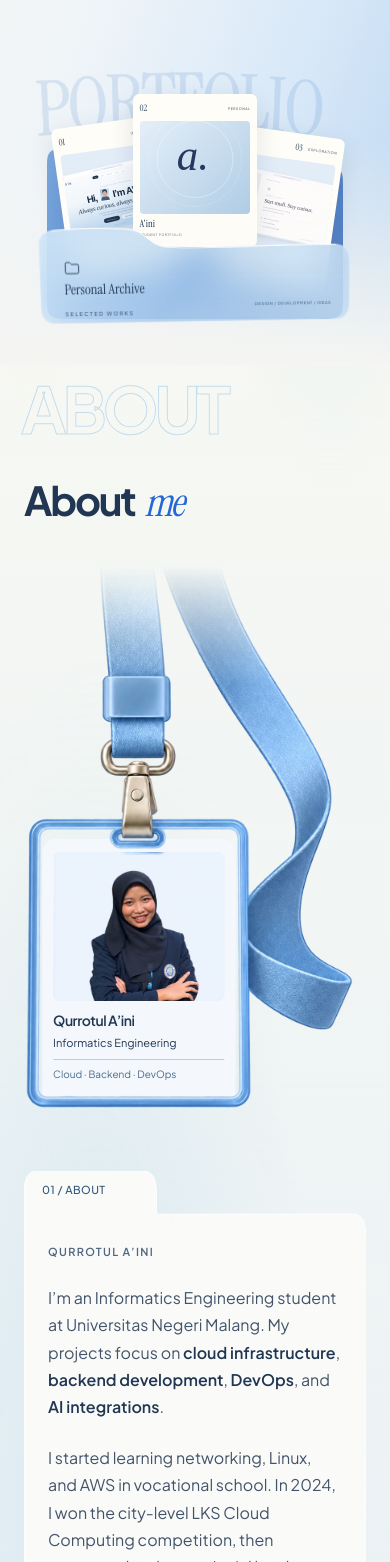
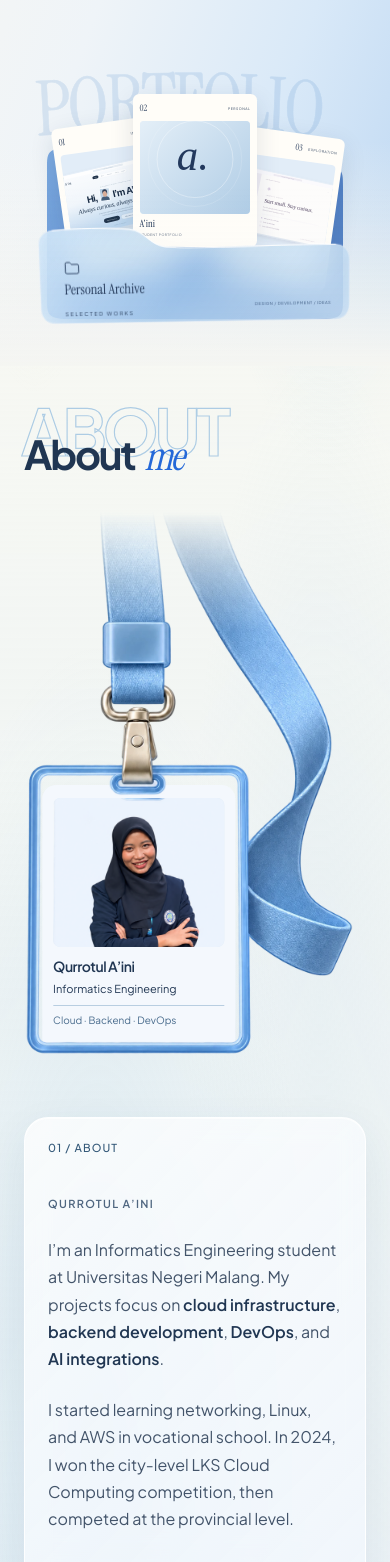
Before and after one commit to ayiinee/Portofolio, a Next.js app: page / in a window 390 px wide. Shown: the part 438-2000 px from the top of the page. Built offline with nearby package versions, Linux system fonts and the light colour scheme; no server answers.

Commit message:
refactor: update styles and animations for About section and improve hover effects

```diff
--- a/src/app/archive.css
+++ b/src/app/archive.css
@@ -237,8 +237,6 @@ html.lenis body {
 .archive-folder-label > span { font-size: 1.35cqw; letter-spacing: 0.28em; }
 .archive-folder-note { position: absolute; z-index: 6; right: 7%; bottom: 10%; font-size: 1.1cqw; letter-spacing: 0.11em; color: #304f78; pointer-events: none; }
 
-/* Retain the existing About sheet with a paper material instead of extra glass. */
-.profile-panel-glass { background: #fafbf9; backdrop-filter: none; }
 .project-card { transition: translate 0.25s var(--ease); }
 @media (hover: hover) and (pointer: fine) {
   .project-card:hover { translate: 0 -5px; }
--- a/src/app/intro-transition.css
+++ b/src/app/intro-transition.css
@@ -9,7 +9,7 @@
   background: transparent;
 }
 .about-desk {
-  background: transparent;
+  background: radial-gradient(ellipse 40% 55% at 82% 45%, #aecfe92e, transparent 85%);
   background-blend-mode: normal;
 }
 .about-desk::before {
--- a/src/app/redesign.css
+++ b/src/app/redesign.css
@@ -908,25 +908,28 @@
   grid-row: 1;
   position: relative;
   min-width: 0;
-  min-height: 126px;
-  padding-top: 80px;
+  min-height: 124px;
+  padding-top: 52px;
+  isolation: isolate;
 }
 .about-outline {
   position: absolute;
-  top: -22px;
+  z-index: 0;
+  top: -10px;
   left: -3px;
-  font-size: clamp(72px, 7vw, 96px);
+  font-size: clamp(90px, 7.3vw, 104px);
   line-height: 1;
   font-weight: 700;
   letter-spacing: -0.065em;
   color: transparent;
   -webkit-text-fill-color: transparent;
-  -webkit-text-stroke: 1px #c4dcec;
+  -webkit-text-stroke: 1.2px #adcce4;
   user-select: none;
   pointer-events: none;
 }
 .about-section-heading h2 {
   position: relative;
+  z-index: 1;
   margin: 0;
   color: #203652;
   font-size: clamp(56px, 4.45vw, 64px);
@@ -1028,41 +1031,40 @@
   grid-row: 2;
   min-width: 0;
   position: relative;
-  padding-top: 40px;
+  padding-top: 56px;
+  border-radius: 24px;
+  isolation: isolate;
 }
-.profile-panel-glass,
-.profile-panel-edge {
+.profile-panel-glass {
   position: absolute;
+  z-index: -1;
   inset: 0;
   width: 100%;
   height: 100%;
   pointer-events: none;
-}
-.profile-panel-glass {
-  background: linear-gradient(145deg, #ffffffc2, #ffffff9e);
-  backdrop-filter: blur(24px);
-  mask: url("/images/design/profile-panel-mask.svg") 0 0 / 100% 100% no-repeat;
-}
-.profile-panel-edge {
-  max-width: none;
-  filter: drop-shadow(0 16px 30px #31597d24);
+  border: 1px solid #ffffffd9;
+  border-radius: inherit;
+  background: linear-gradient(135deg, #ffffffc2, #f1f7ffad);
+  -webkit-backdrop-filter: blur(12px);
+  backdrop-filter: blur(12px);
+  box-shadow: 0 16px 44px #244b7514, inset 0 1px 0 #ffffff99;
 }
 .sheet-tab {
   position: absolute;
-  top: 0;
-  left: 24px;
+  top: 24px;
+  left: 40px;
   display: flex;
   align-items: center;
   gap: 10px;
-  height: 40px;
+  height: 16px;
   color: #335878;
   font-size: 12px;
   font-weight: 500;
-  letter-spacing: 0.04em;
+  letter-spacing: 0.1em;
 }
 .about-profile-copy {
   position: relative;
-  padding: 40px 44px;
+  padding: 22px 40px 36px;
 }
 .about-profile-copy .eyebrow {
   margin: 0 0 24px;
@@ -1127,10 +1129,12 @@
   .about-section-heading {
     grid-column: 1;
     grid-row: 1;
-    height: 144px;
+    min-height: 104px;
+    padding-top: 42px;
   }
   .about-outline {
-    font-size: clamp(64px, 12vw, 88px);
+    top: 0;
+    font-size: clamp(64px, 10vw, 88px);
   }
   .about-section-heading h2 {
     font-size: clamp(40px, 10vw, 56px);
@@ -1150,7 +1154,10 @@
     grid-row: 3;
   }
   .about-profile-copy {
-    padding: 24px 32px 32px;
+    padding: 22px 32px 32px;
+  }
+  .sheet-tab {
+    left: 32px;
   }
 }
 @media (max-width: 700px) {
@@ -1162,18 +1169,25 @@
     padding-inline: 24px;
     row-gap: 24px;
   }
+  .about-section-heading {
+    min-height: 90px;
+    padding-top: 34px;
+  }
+  .about-outline {
+    font-size: clamp(64px, 15vw, 80px);
+  }
   .lanyard-stage {
     width: min(440px, calc(100vw + 50px));
   }
   .about-profile-copy {
-    padding: 32px 24px 24px;
+    padding: 22px 24px 28px;
   }
   .about-profile-copy > p:not(.eyebrow) {
     font-size: 16px;
     line-height: 1.7;
   }
   .sheet-tab {
-    left: 18px;
+    left: 24px;
     font-size: 11px;
     gap: 7px;
   }
--- a/src/components/animations/AboutEntrance.tsx
+++ b/src/components/animations/AboutEntrance.tsx
@@ -13,16 +13,19 @@ export function AboutEntrance({ children }: { children: ReactNode }) {
       motion: "(prefers-reduced-motion: no-preference)",
       mobile: "(max-width: 700px)",
       tablet: "(min-width: 701px) and (max-width: 1100px)",
+      hover: "(min-width: 901px) and (hover: hover) and (pointer: fine)",
     }, (context) => {
-      const { motion, mobile, tablet } = context.conditions!;
+      const { motion, mobile, tablet, hover } = context.conditions!;
       // Reverting a preference/breakpoint change restores the static layout.
       // An entrance already started must not replay when the viewport changes.
-      if (!motion || hasEntered.current) return;
+      if (!motion) return;
 
-      const amplitude = mobile ? 0.5 : tablet ? 0.75 : 1;
+      const amplitude = mobile ? 1 / 3 : tablet ? 0.7 : 1;
       const lanyard = ".lanyard-motion";
+      let entranceComplete = hasEntered.current;
+      let hoverMotion: gsap.core.Animation | undefined;
 
-      gsap.timeline({
+      if (!hasEntered.current) gsap.timeline({
         scrollTrigger: {
           trigger: scope.current,
           start: "top 80%",
@@ -30,28 +33,59 @@ export function AboutEntrance({ children }: { children: ReactNode }) {
           invalidateOnRefresh: true,
         },
         onStart: () => { hasEntered.current = true; },
+        onComplete: () => { entranceComplete = true; },
       })
         .set(lanyard, { willChange: "transform" }, 0)
         .fromTo(lanyard,
-          { y: mobile ? -18 : tablet ? -28 : -40, rotation: -4 * amplitude, opacity: 1 },
-          { y: 0, rotation: 2 * amplitude, duration: 0.65, ease: "power2.out" }, 0)
-        .to(lanyard, { rotation: -0.7 * amplitude, duration: 0.45, ease: "sine.inOut" }, 0.65)
+          { y: mobile ? -18 : tablet ? -28 : -44, rotation: -6 * amplitude, opacity: 1 },
+          { y: 0, rotation: 3 * amplitude, duration: 0.65, ease: "power2.out" }, 0)
+        .to(lanyard, { rotation: -amplitude, duration: 0.45, ease: "sine.inOut" }, 0.65)
         .to(lanyard, {
           rotation: 0, duration: 0.45, ease: "sine.out",
           clearProps: "transform,opacity,willChange",
         }, 1.1)
         .from(".about-outline", {
-          y: 12, opacity: 0, duration: 0.6, ease: "power2.out",
+          y: mobile ? -12 : -18, opacity: 0.35, duration: 0.75, ease: "power3.out",
           clearProps: "transform,opacity",
         }, 0.15)
         .from(".about-section-heading h2", {
-          y: 8, opacity: 0, duration: 0.55, ease: "power2.out",
+          y: mobile ? 18 : 25, opacity: 0, duration: 0.75, ease: "power3.out",
           clearProps: "transform,opacity",
         }, 0.25)
         .from(".about-sheet", {
-          y: 12, opacity: 0, duration: 0.6, ease: "power2.out",
+          y: mobile ? 20 : 24, opacity: 0, duration: 0.75, ease: "power3.out",
           clearProps: "transform,opacity",
-        }, 0.4);
+        }, 0.5);
+
+      const stage = scope.current?.querySelector<HTMLElement>(".lanyard-stage");
+      if (!hover || !stage) return;
+
+      // Listen on the stationary stage so swinging cannot retrigger hover.
+      // Register delayed tweens with this media context for preference cleanup.
+      context.add("swingOnHover", () => {
+        if (!entranceComplete) return;
+        hoverMotion?.kill();
+        hoverMotion = gsap.timeline({ defaults: { ease: "sine.inOut", overwrite: "auto" } })
+          .set(lanyard, { willChange: "transform" })
+          .to(lanyard, { rotation: -3, duration: 0.45 })
+          .to(lanyard, { rotation: 1.8, duration: 0.45 })
+          .to(lanyard, { rotation: -0.7, duration: 0.4 })
+          .to(lanyard, { rotation: 0, duration: 0.4, clearProps: "transform,willChange" });
+      });
+      context.add("settleOnLeave", () => {
+        if (!entranceComplete) return;
+        hoverMotion?.kill();
+        hoverMotion = gsap.to(lanyard, {
+          rotation: 0, duration: 0.6, ease: "sine.out", overwrite: "auto",
+          clearProps: "transform,willChange",
+        });
+      });
+      stage.addEventListener("pointerenter", context.swingOnHover);
+      stage.addEventListener("pointerleave", context.settleOnLeave);
+      return () => {
+        stage.removeEventListener("pointerenter", context.swingOnHover);
+        stage.removeEventListener("pointerleave", context.settleOnLeave);
+      };
     });
     return () => media.revert();
   }, { scope });
--- a/src/components/sections/About.tsx
+++ b/src/components/sections/About.tsx
@@ -1,4 +1,3 @@
-import Image from "next/image";
 import { ArrowUpRight, GraduationCap } from "lucide-react";
 import { LanyardCard } from "@/components/ui/LanyardCard";
 import { AboutEntrance } from "@/components/animations/AboutEntrance";
@@ -20,14 +19,6 @@ export function About() {
         </div>
         <div className="about-sheet">
           <div className="profile-panel-glass" aria-hidden="true" />
-          <Image
-            className="profile-panel-edge"
-            src="/images/design/profile-panel-edge.svg"
-            alt=""
-            width={640}
-            height={640}
-            unoptimized
-          />
           <div className="sheet-tab">
             <span>01 / ABOUT</span>
           </div>
--- a/src/components/sections/Hero.tsx
+++ b/src/components/sections/Hero.tsx
@@ -24,7 +24,17 @@ export function Hero() {
         .to(cards, {
           yPercent: 0, xPercent: 0, rotation: 0, duration: 0.65,
           stagger: 0.1, ease: "power2.inOut", clearProps: "transform,opacity",
-        }, 0.98);
+        }, 0.98)
+        .addLabel("cardsSettled")
+        // Unit pathLength keeps this stroke draw independent of viewport size.
+        // fromTo initializes the stroke as hidden; no-JS/reduced-motion uses offset 0.
+        .fromTo(".archive-orbit-back .archive-orbit-path",
+          { attr: { "stroke-dashoffset": 1 } },
+          { attr: { "stroke-dashoffset": 0 }, duration: 0.34, ease: "none" },
+          "cardsSettled+=0.04")
+        .fromTo(".archive-orbit-front .archive-orbit-path",
+          { attr: { "stroke-dashoffset": 1 } },
+          { attr: { "stroke-dashoffset": 0 }, duration: 0.18, ease: "power2.out" });
     });
     return () => media.revert();
   }, { scope });
```
Also changed, not shown: 2 other files (tests, documents, lock files or other folders).
